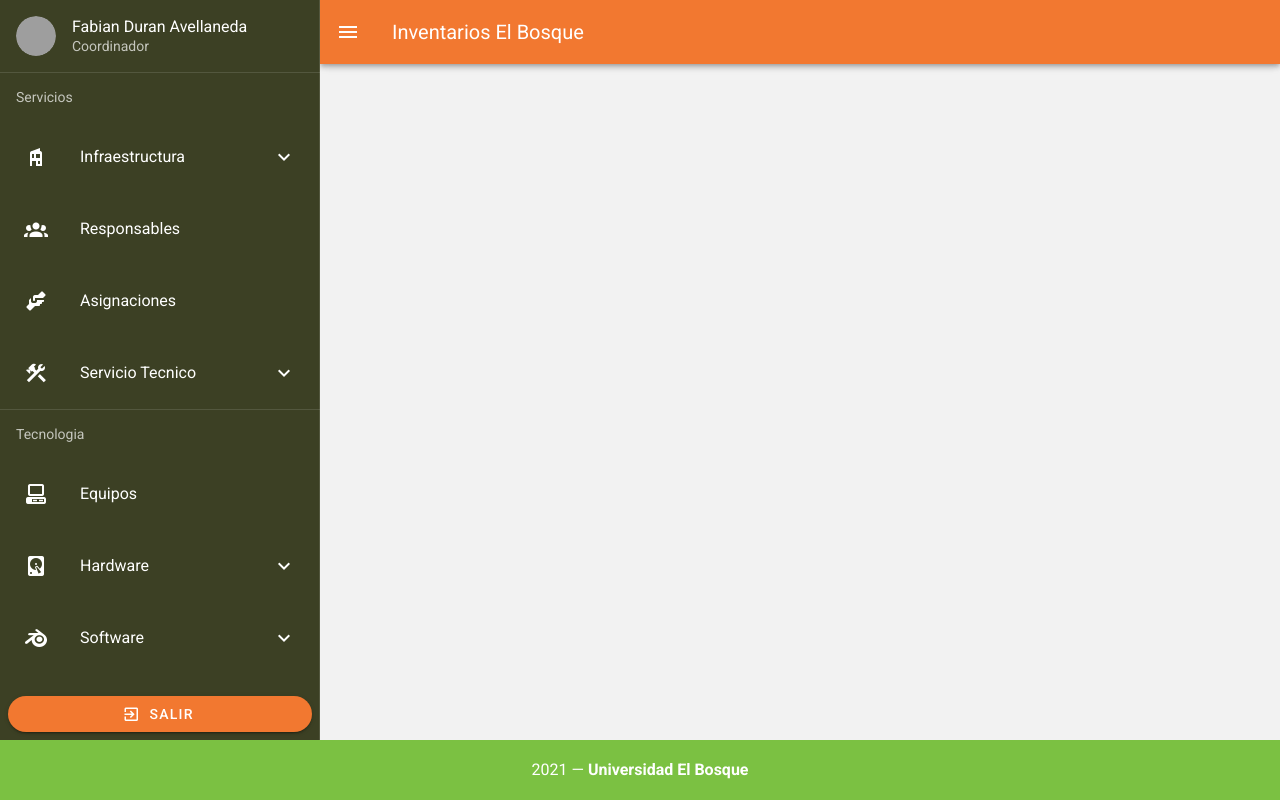
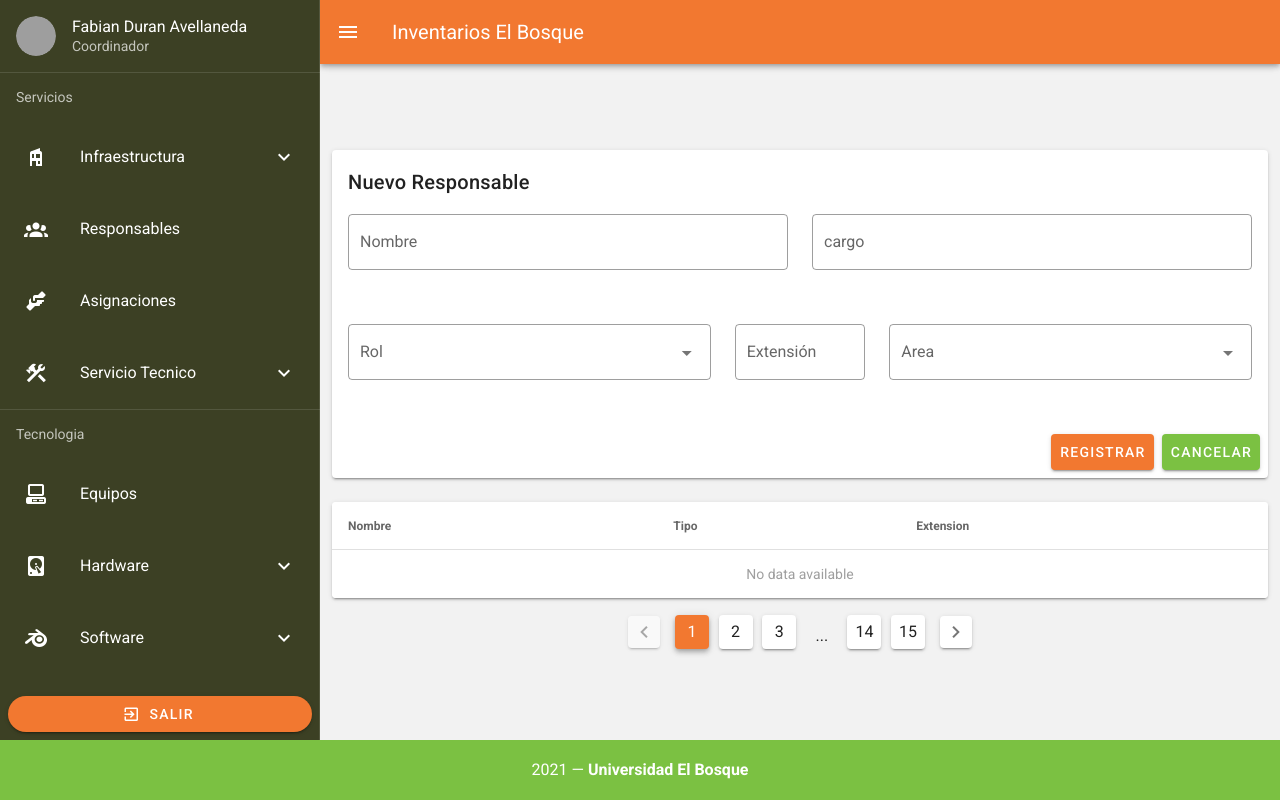
Before and after one commit to ingfabianduran/inventarios-bosque, a Nuxt app: page /responsables in a window 1280 px wide. Built offline with nearby package versions, Linux system fonts and the light colour scheme; grey boxes are pictures that could not be loaded.

Commit message:
Se realiza la vista responsables

```diff
--- a/components/Dependencias/FormDependencia.vue
+++ b/components/Dependencias/FormDependencia.vue
@@ -11,7 +11,7 @@
               <ValidationProvider
                 v-slot="{ errors }"
                 name="nombre"
-                rules="required">
+                rules="required|min:5|max:45">
                 <v-text-field
                   v-model="form.nombre"
                   label="Nombre"
--- a/components/Edificios/FormEdificio.vue
+++ b/components/Edificios/FormEdificio.vue
@@ -11,7 +11,7 @@
               <ValidationProvider
                 v-slot="{ errors }"
                 name="nombre"
-                rules="required">
+                rules="required|min:5|max:45">
                 <v-text-field
                   v-model="form.nombre"
                   label="Nombre"
--- a/components/Espacios/FormEspacio.vue
+++ b/components/Espacios/FormEspacio.vue
@@ -11,7 +11,7 @@
               <ValidationProvider
                 v-slot="{ errors }"
                 name="nombre"
-                rules="required">
+                rules="required|min:5|max:45">
                 <v-text-field
                   v-model="form.nombre"
                   label="Nombre"
@@ -28,7 +28,7 @@
               <ValidationProvider
                 v-slot="{ errors }"
                 name="edificio"
-                rules="required">
+                rules="required|integer">
                 <v-select
                   v-model="form.edificio"
                   label="Edificio"
--- a/components/Layout/ListNavigation.vue
+++ b/components/Layout/ListNavigation.vue
@@ -28,13 +28,15 @@
         </v-list-group>
       </template>
       <template v-else>
+        <nuxt-link :to="link.link" class="link">
           <v-list-item
             link>
               <v-list-item-icon>
                 <v-icon>{{ link.icon }}</v-icon>
               </v-list-item-icon>
-          <v-list-item-title >{{ link.titulo }}</v-list-item-title>
+              <v-list-item-title v-text="link.titulo" class="text-link"></v-list-item-title>
           </v-list-item>
+        </nuxt-link>
       </template>
     </v-list>
   </div>
--- a/components/Layout/Navigation.vue
+++ b/components/Layout/Navigation.vue
@@ -52,7 +52,7 @@
             { titulo: 'Dependencias', link: '/dependencias' },
             { titulo: 'Espacios', link: '/espacios' },
           ] },
-          { titulo: 'Responsables', icon: 'mdi-account-group', link: '#' },
+          { titulo: 'Responsables', icon: 'mdi-account-group', link: '/responsables' },
           { titulo: 'Asignaciones', icon: 'mdi-handshake', link: '#' },
           { titulo: 'Servicio Tecnico', icon: 'mdi-hammer-wrench', link: '#', subtitulos: [
             { titulo: 'Categorias', link: '#' },
@@ -61,7 +61,7 @@
           ] },
         ],
         tecnologias: [
-          { titulo: 'Equipos', icon: 'mdi-desktop-classic' },
+          { titulo: 'Equipos', icon: 'mdi-desktop-classic', link: '#' },
           { titulo: 'Hardware', icon: 'mdi-harddisk', subtitulos: [
             { titulo: 'Discos Duros', link: '#' },
             { titulo: 'Memorias Ram', link: '#' },
--- /dev/null
+++ b/components/Responsables/FormResponsable.vue
@@ -0,0 +1,130 @@
+<template>
+  <v-card>
+    <ValidationObserver>
+      <v-form>
+        <v-card-title>Nuevo Responsable</v-card-title>
+        <v-card-text>
+          <v-row>
+            <v-col
+              cols="12"
+              md="6">
+              <ValidationProvider
+                v-slot="{ errors }"
+                name="nombre"
+                rules="required|min:10|max:120">
+                <v-text-field
+                  v-model="form.nombre"
+                  label="Nombre"
+                  placeholder="Nombre del responsable"
+                  outlined
+                  color="#7BC142"
+                  :error-messages="errors">
+                </v-text-field>
+              </ValidationProvider>
+            </v-col>
+            <v-col
+              cols="12"
+              md="6">
+              <ValidationProvider
+                v-slot="{ errors }"
+                name="cargo"
+                rules="required|min:10|max:60">
+                <v-text-field
+                  v-model="form.cargo"
+                  label="cargo"
+                  placeholder="Cargo del responsable"
+                  outlined
+                  color="#7BC142"
+                  :error-messages="errors">
+                </v-text-field>
+              </ValidationProvider>
+            </v-col>
+          </v-row>
+          <v-row>
+            <v-col
+              cols="12"
+              md="5">
+              <ValidationProvider
+                v-slot="{ errors }"
+                name="tipo"
+                rules="required|oneOf:Académico,Administrativo,Docente,Directivo,Investigador">
+                <v-select
+                  v-model="form.tipo"
+                  :items="roles"
+                  label="Rol"
+                  outlined
+                  :error-messages="errors">
+                </v-select>
+              </ValidationProvider>
+            </v-col>
+            <v-col
+              cols="12"
+              md="2">
+              <ValidationProvider
+                v-slot="{ errors }"
+                name="extension"
+                rules="integer|min:4|max:5">
+                <v-text-field
+                  v-model="form.extension"
+                  label="Extensión"
+                  placeholder="Extensión del responsable"
+                  outlined
+                  color="#7BC142"
+                  :error-messages="errors">
+                </v-text-field>
+              </ValidationProvider>
+            </v-col>
+            <v-col
+              cols="12"
+              md="5">
+              <ValidationProvider
+                v-slot="{ errors }"
+                name="area"
+                rules="required|integer">
+                <v-select
+                  v-model="form.area"
+                  :items="areas"
+                  label="Area"
+                  outlined
+                  :error-messages="errors">
+                </v-select>
+              </ValidationProvider>
+            </v-col>
+          </v-row>
+        </v-card-text>
+        <v-card-actions
+          class="justify-end">
+          <v-btn
+            type="submit"
+            dark
+            color="#F27830">
+            Registrar
+          </v-btn>
+          <v-btn
+            type="button"
+            dark
+            color="#7BC142">
+            Cancelar
+          </v-btn>
+        </v-card-actions>
+      </v-form>
+    </ValidationObserver>
+  </v-card>
+</template>
+<script>
+  export default {
+    data() {
+      return {
+        roles: ['Académico', 'Administrativo', 'Docente', 'Directivo', 'Investigador'],
+        areas: [],
+        form: {
+          nombre: '',
+          cargo: '',
+          tipo: '',
+          extension: '',
+          area: ''
+        }
+      }
+    }
+  }
+</script>
--- a/components/Site/Table.vue
+++ b/components/Site/Table.vue
@@ -1,5 +1,4 @@
 <template>
-  <div>
   <v-card>
     <v-data-table
       :headers="headers"
@@ -7,7 +6,6 @@
       hide-default-footer>
     </v-data-table>
   </v-card>
-  </div>
 </template>
 <script>
   export default {
--- /dev/null
+++ b/pages/responsables/index.vue
@@ -0,0 +1,45 @@
+<template>
+  <div>
+    <v-row>
+      <v-col>
+        <Form />
+      </v-col>
+    </v-row>
+    <v-row>
+      <v-col>
+        <Table :headers="headers" :items="items" />
+      </v-col>
+    </v-row>
+    <Pagination />
+  </div>
+</template>
+<script>
+  import Form from '~/components/Responsables/FormResponsable';
+  import Table from '~/components/Site/Table';
+  import Pagination from '~/components/Site/Pagination';
+
+  export default {
+    head() {
+      return {
+        title: 'Listado de Responsables'
+      }
+    },
+    data() {
+      return {
+        headers: [
+          { text: 'Nombre', sortable: false },
+          { text: 'Tipo', sortable: false },
+          { text: 'Extension', sortable: false },
+        ],
+        items: [
+
+        ]
+      }
+    },
+    components: {
+      Form,
+      Table,
+      Pagination
+    },
+  }
+</script>
```
Also changed, not shown: components/Especialistas/FormEspecialista.vue (+29 -8 lines), plugins/VeeValidate.js (+39 -4 lines). Lines whose indentation alone changed are shown as unchanged.
